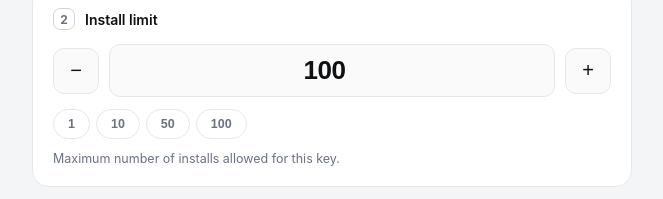
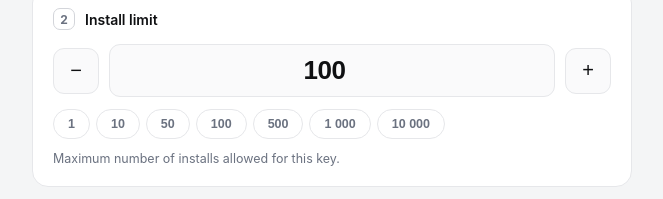
Before and after one commit to JemaOS/jemaos-usb-quota-gui, an Electron app: page ui/index.html in a window 840 px wide. Shown: the part 300-499 px from the top of the page, without its empty margins (88-751 px from the left). Drawn offline with Linux system fonts and the light colour scheme; no server answers.

Commit message:
ui: ajoute les préréglages de quota 500, 1 000 et 10 000

```diff
--- a/ui/index.html
+++ b/ui/index.html
@@ -51,6 +51,9 @@
         <button class="chip" data-limit="10" type="button">10</button>
         <button class="chip" data-limit="50" type="button">50</button>
         <button class="chip" data-limit="100" type="button">100</button>
+        <button class="chip" data-limit="500" type="button">500</button>
+        <button class="chip" data-limit="1000" type="button">1 000</button>
+        <button class="chip" data-limit="10000" type="button">10 000</button>
       </div>
       <p class="hint" data-i18n="hintLimit">Nombre maximum d’installations autorisées pour cette clé.</p>
     </section>
--- a/ui/style.css
+++ b/ui/style.css
@@ -119,7 +119,7 @@ body {
 }
 .round:hover { border-color: var(--line-strong); }
 .round:active { transform: scale(.96); }
-.presets { display: flex; gap: 6px; margin-top: 12px; }
+.presets { display: flex; flex-wrap: wrap; gap: 6px; margin-top: 12px; }
 .chip {
   padding: 7px 14px; border-radius: 999px; font-size: 12.5px; font-weight: 600;
   border: 1px solid var(--line); background: transparent; color: var(--muted); cursor: pointer;
```
